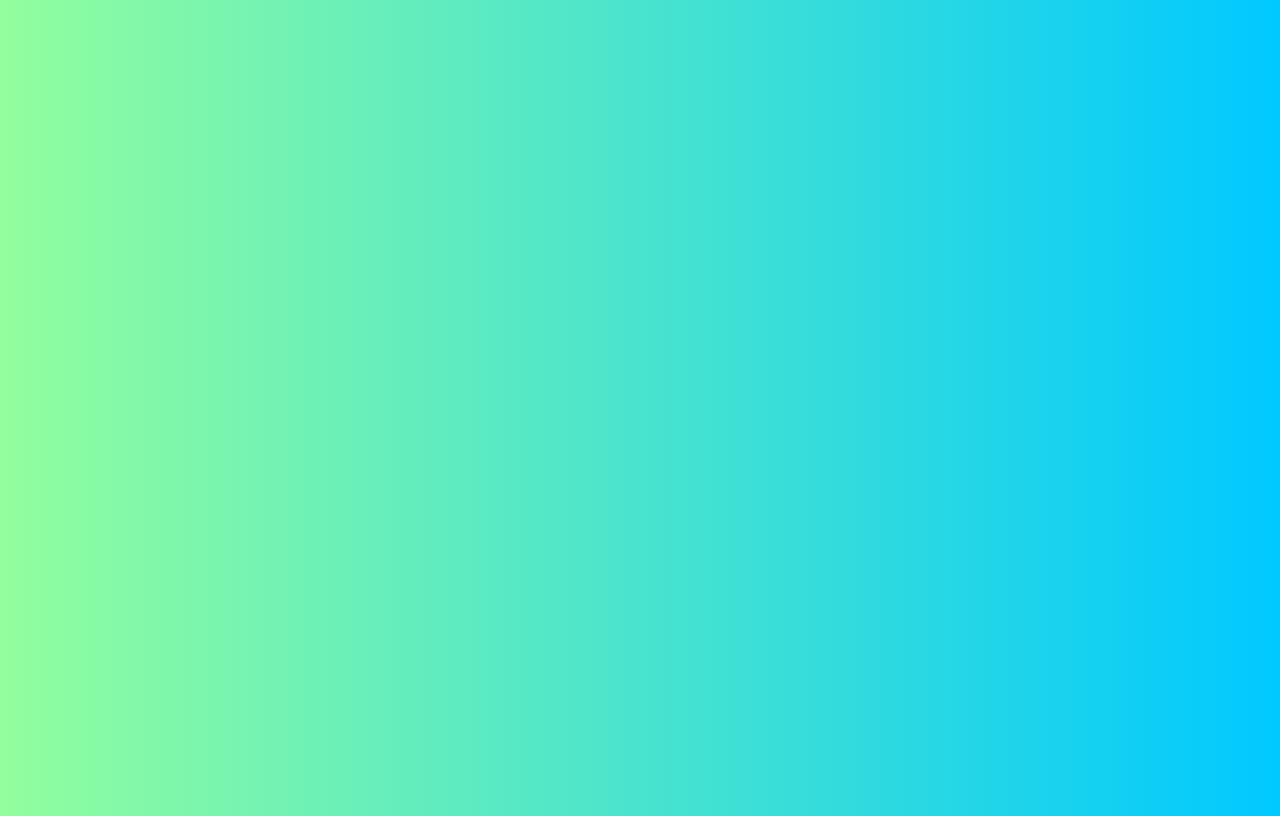
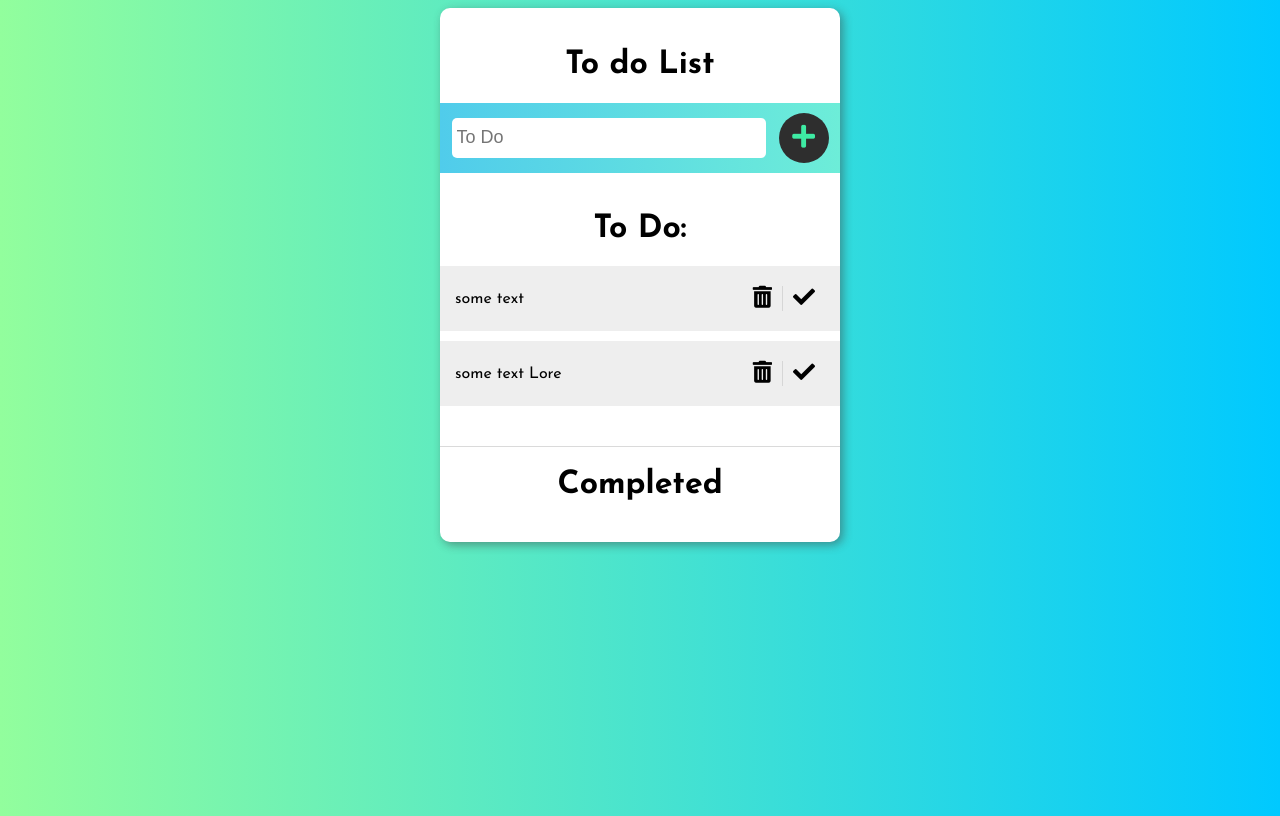
Before and after one commit to kostkaczekolady/ToDo-v1, a plain HTML site: page index.html in a window 1280 px wide. Drawn offline with nearby package versions, Linux system fonts and the light colour scheme.

Commit message:
HTML+CSS+basicJS

```diff
--- a/app.js
+++ b/app.js
@@ -0,0 +1,59 @@
+const btn = document.querySelector('.btn');
+const ul = document.querySelector('.list');
+const completed = document.querySelector('.completed');
+
+const init = () => {
+    addDoneEvents();
+}
+
+// when click complete button, elem move to completed list
+const addDoneEvents = () => {
+    const done = document.querySelectorAll('.fa-check');
+    for (let i = 0; i < done.length; i++) {
+        done[i].addEventListener('click', () => {
+            const completedElement = event.target.parentElement.parentElement.parentElement;
+            if (completedElement.parentElement.classList.value==='list') {
+            completedElement.classList.remove('added');
+            completedElement.classList.add('completedItem');
+            completedElement.children[1].children[1].classList.add('disabled');
+            completedElement.children[1].children[1].classList.remove('list__icons--done');
+            completed.appendChild(completedElement);
+            }
+        }, false)
+    }
+}
+
+// when click ADD button elem goes to 'To Do list'
+btn.addEventListener('click', (e) => {
+    e.preventDefault();
+    addItem();
+},false);
+
+const addItem = () => {
+    const inputText = document.querySelector('.inputText').value;
+
+    const li = document.createElement('li');
+    li.classList.add('added');
+
+    const text = document.createElement('div');
+    text.classList.add('list__text');
+    text.innerText = inputText;
+
+    const icons = document.createElement('div');
+    icons.classList.add('list__icons');
+
+    const removeIcon = $('<div class="list__icons--remove"><i class="fas fa-trash-alt"></i></div>');
+    $(icons).append(removeIcon);
+
+    const doneIcon = $('<div class="list__icons--done"><i class="fas fa-check"></i></div>');
+    $(icons).append(doneIcon);
+
+    li.appendChild(text);
+    li.appendChild(icons);
+
+    ul.prepend(li);
+
+    addDoneEvents();
+}
+
+init();
--- a/index.html
+++ b/index.html
@@ -6,17 +6,48 @@
     <meta http-equiv="X-UA-Compatible" content="IE=edge">
     <title>To do</title>
     <meta name="viewport" content="width=device-width, initial-scale=1">
+    <link href="https://fonts.googleapis.com/css?family=Josefin+Sans:300,400,700" rel="stylesheet">
+    <link rel="stylesheet" href="https://use.fontawesome.com/releases/v5.2.0/css/all.css" crossorigin="anonymous">
+
     <link rel="stylesheet" type="text/css" media="screen" href="style.css" />
 </head>
 
 <body>
-    <main>
-        <div>
+    <main class="main">
+        <div class="container">
+            <h1>To do List</h1>
+            <form action="" class="form">
+                <div class="addTask__form">
+                    <input type="text" class="inputText" placeholder="To Do" required>
+                    <button type="submit" class="btn" placeholed=><i class="fas fa-plus"></i></button>
+                </div>
+            </form>
 
+            <h1>To Do:</h1>
+            <ul class="list">
+                <li>
+                    <div class="list__text">some text</div>
+                    <div class="list__icons">
+                        <div class="list__icons--remove"><i class="fas fa-trash-alt"></i></div>
+                        <div class="list__icons--done"><i class="fas fa-check"></i></div>
+                    </div>
+                </li>
+                <li>
+                    <div class="list__text">some text Lore</div>
+                    <div class="list__icons">
+                        <div class="list__icons--remove"><i class="fas fa-trash-alt"></i></div>
+                        <div class="list__icons--done"><i class="fas fa-check"></i></div>
+                    </div>
+                </li>
+            </ul>
+            <ul class="completed">
+                <h1>Completed</h1>
+            </ul>
         </div>
     </main>
 
 
+    <script src="https://code.jquery.com/jquery-3.3.1.min.js" crossorigin="anonymous"></script>
     <script src="app.js"></script>
 </body>
 
--- a/style.css
+++ b/style.css
@@ -1,7 +1,151 @@
 body {
-	width: 100vw;
 	height: 100vh;
-	background: #00c9ff;
-	background: -webkit-linear-gradient(to right, #92fe9d, #00c9ff);
 	background: linear-gradient(to right, #92fe9d, #00c9ff);
+
+	font-family: 'Josefin Sans', sans-serif;
 }
+
+.main {
+	margin: 0 auto;
+	max-width: 400px;
+}
+
+.container {
+	padding: 20px 0;
+	background-color: #fff;
+	border-radius: 10px;
+	box-shadow: 3px 3px 10px 0 rgba(61, 61, 61, 0.479);
+}
+
+.container h1 {
+	text-align: center;
+}
+
+.addTask__form {
+	display: flex;
+	justify-content: space-around;
+	align-items: center;
+	padding: 10px;
+	background: linear-gradient(to right, #50cceb, #6dedd8);
+	margin-bottom: 40px;
+}
+
+.inputText {
+	border: none;
+	border-radius: 5px;
+	padding: 5px;
+	height: 30px;
+	width: 80%;
+	font-size: 18px;
+	margin-right: 10px;
+}
+
+.inputText:focus {
+	outline: none;
+}
+
+.btn {
+	width: 50px;
+	height: 50px;
+	border-radius: 40px;
+	color: #3eeba3;
+	font-size: 26px;
+	outline: none;
+	background-color: #2e2e2e;
+	border: none;
+	transition: all 0.2s;
+}
+
+.btn:hover {
+	background-color: #3eeba3;
+	color: #2e2e2e;
+	transform: translateY(-3px);
+	box-shadow: 2.5px 2.5px 3px rgba(75, 75, 75, 0.644);
+	cursor: pointer;
+}
+
+.btn:active {
+	transform: translateY(-1px);
+	box-shadow: 1px 1px 2px rgba(75, 75, 75, 0.644);
+	background-color: #3bda98;
+}
+
+.list,
+.completed {
+	list-style: none;
+	padding: 0;
+}
+
+.list li,
+.completed li {
+	display: flex;
+	justify-content: space-between;
+	align-items: center;
+	padding: 10px 15px;
+	margin: 10px 0;
+	background-color: #eee;
+	font-size: 16px;
+}
+
+.list__text {
+	width: 75%;
+}
+
+.list__icons {
+	display: flex;
+	margin: 10px;
+	font-size: 22px;
+}
+
+.list__icons--remove {
+	padding-right: 10px;
+	border-right: 1px solid rgba(192, 192, 192, 0.527);
+	transition: all 0.2s;
+	cursor: pointer;
+}
+
+.list__icons--remove:hover {
+	color: rgba(219, 16, 16, 0.753);
+}
+
+.list__icons--done {
+	margin-left: 10px;
+	transition: all 0.2s;
+	cursor: pointer;
+}
+
+.list__icons--done:hover {
+	color: #3eeba3;
+}
+
+.completed {
+	margin-top: 40px;
+	border-top: 1px solid rgb(218, 218, 218);
+}
+
+.completedItem {
+	background-color: #3eeba39a !important;
+}
+
+.disabled {
+	margin-left: 10px;
+	cursor: not-allowed;
+	color: rgb(158, 158, 158);
+}
+
+.added {
+	animation: slide-up 0.4s ease;
+	backface-visibility: hidden;
+	animation-fill-mode: backwards;
+}
+
+@keyframes slide-up {
+	0% {
+		opacity: 0;
+		transform: translateY(-20px);
+	}
+	100% {
+		opacity: 1;
+		transform: translateY(0);
+	}
+}
```
